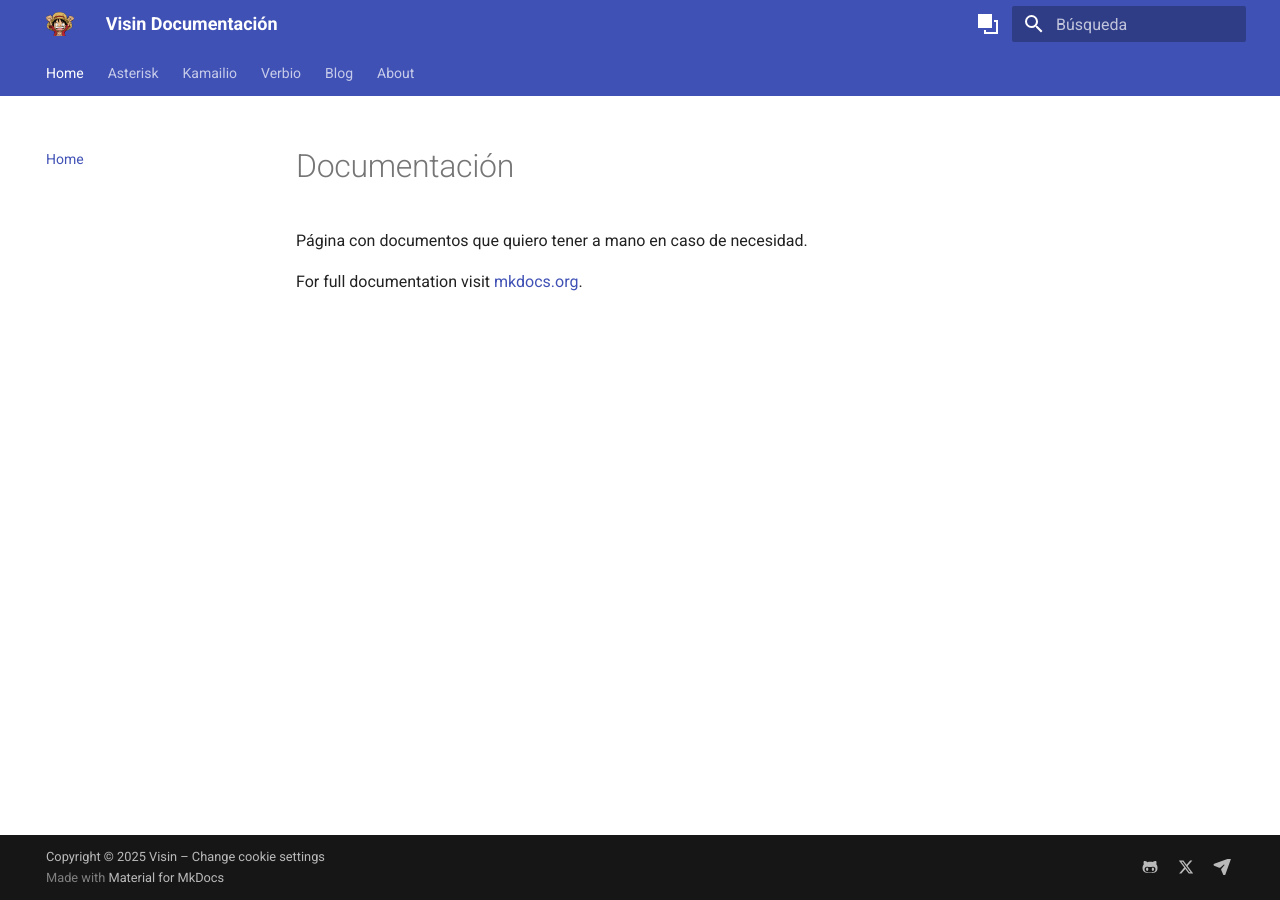
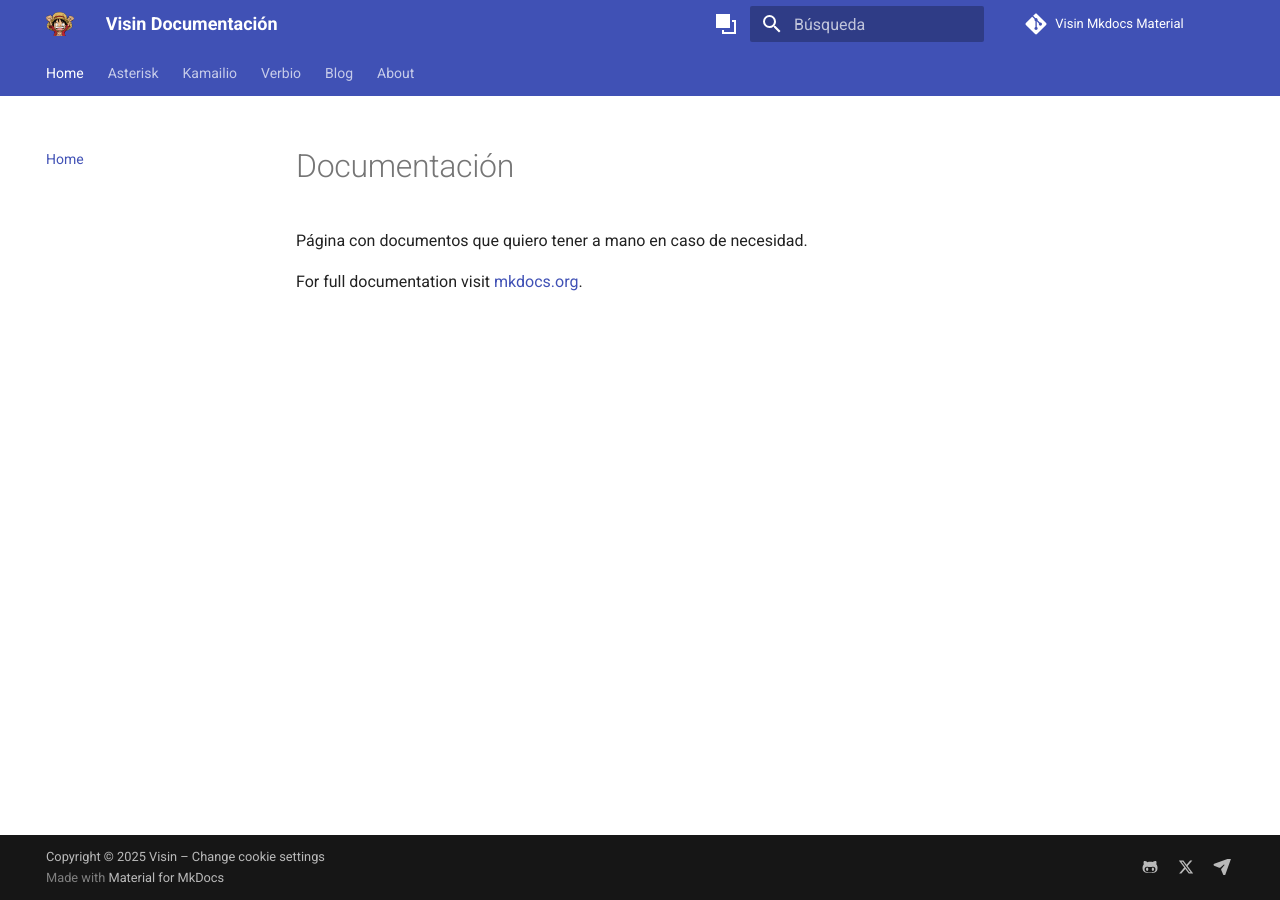
Before and after one commit to visincito/mkdocs, an MkDocs documentation site: the page built from docs/index.md, in a window 1280 px wide. Built offline with MkDocs 1.6.1 and Material for MkDocs 9.7.7, drawn with Linux system fonts in a browser that asks for light colours; comment, search, counter and statistics services are not loaded.

Commit message:
Adding repo info in the Web

```diff
--- a/mkdocs.yml
+++ b/mkdocs.yml
@@ -1,5 +1,7 @@
 site_name: Visin Documentación
 site_url: https://docs.grilo.gal
+repo_url: https://github.com/visincito/mkdocs
+repo_name: 'Visin Mkdocs Material'
 dev_addr: 0.0.0.0:8000
 
 nav:
```
